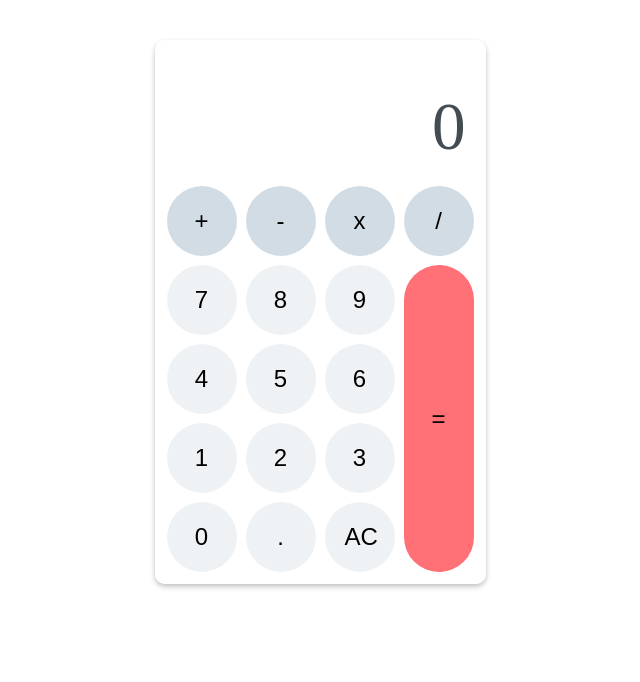
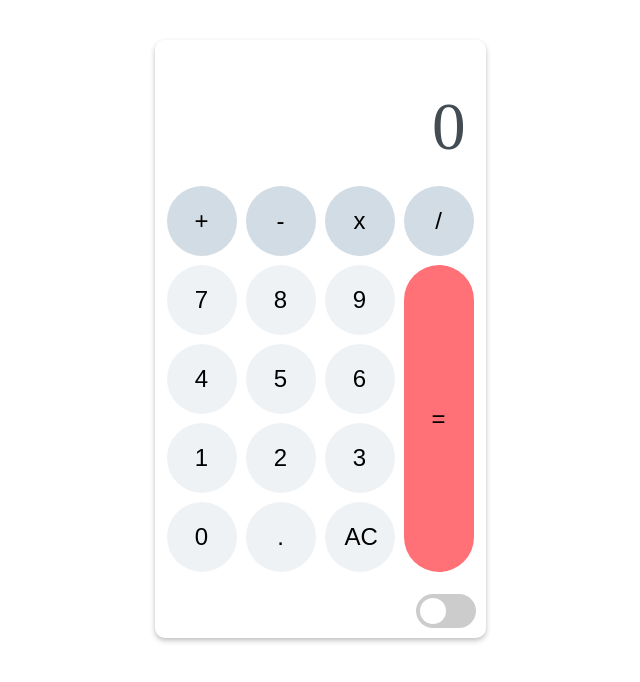
Before and after one commit to jmcaicedog/domCalculator, a plain HTML site: page index.html in a window 1280 px wide. Shown: the whole page, without its empty margins (320-960 px from the left). Drawn offline with Linux system fonts and the light colour scheme.

Commit message:
toggle button to change theme added

```diff
--- a/index.html
+++ b/index.html
@@ -32,6 +32,12 @@
                 <button class="calculator__key">AC</button>
                 <button class="calculator__key calculator__key--enter">=</button>
             </div>
+            <div class="footer">
+                <label class="switch">
+                    <input type="checkbox">
+                    <span class="slider round"></span>
+                </label>
+            </div>
         </div>
     </div>
     <script type="text/javascript" src="./calculator.js"></script>
--- a/style.css
+++ b/style.css
@@ -71,3 +71,69 @@
   background: hsl(357, 100%, 72%);
   height: auto;
 }
+
+.footer {
+  display: flex;
+  flex-direction: row;
+  justify-content: end;
+  padding: 10px;
+}
+
+.switch {
+  position: relative;
+  display: inline-block;
+  width: 60px;
+  height: 34px;
+}
+
+.switch input {
+  opacity: 0;
+  width: 0;
+  height: 0;
+}
+
+.slider {
+  position: absolute;
+  cursor: pointer;
+  top: 0;
+  left: 0;
+  right: 0;
+  bottom: 0;
+  background-color: #ccc;
+  -webkit-transition: 0.4s;
+  transition: 0.4s;
+}
+
+.slider:before {
+  position: absolute;
+  content: "";
+  height: 26px;
+  width: 26px;
+  left: 4px;
+  bottom: 4px;
+  background-color: white;
+  -webkit-transition: 0.4s;
+  transition: 0.4s;
+}
+
+input:checked + .slider {
+  background-color: #2196f3;
+}
+
+input:focus + .slider {
+  box-shadow: 0 0 1px #2196f3;
+}
+
+input:checked + .slider:before {
+  -webkit-transform: translateX(26px);
+  -ms-transform: translateX(26px);
+  transform: translateX(26px);
+}
+
+.slider.round {
+  border-radius: 34px;
+}
+
+.slider.round:before {
+  border-radius: 50%;
+}
```
